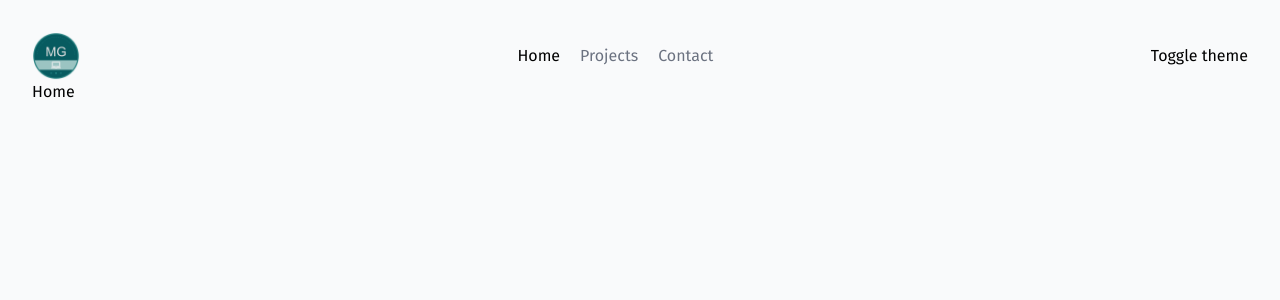
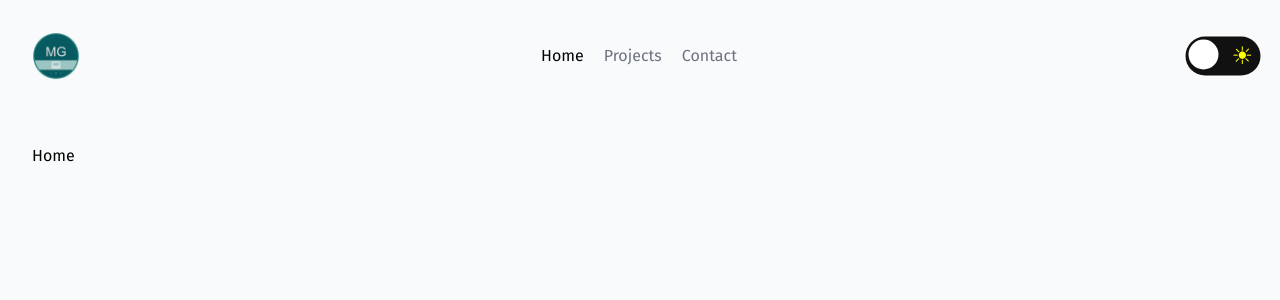
Before and after one commit to gouldie/gouldie.github.io, a Next.js app: page / in a window 1280 px wide. Shown: the top 300 px of the page. Built offline with nearby package versions, Linux system fonts and the light colour scheme.

Commit message:
theme toggle wip

```diff
--- a/components/Header.js
+++ b/components/Header.js
@@ -1,12 +1,11 @@
 import Link from 'next/link'
 import { useRouter } from 'next/router'
 import { useTheme } from 'next-themes'
+import PropTypes from 'prop-types'
 
 export default function Header() {
-  const { theme, setTheme } = useTheme()
-
   return (
-    <header className='my-container pt-8'>
+    <header className='my-container pt-8 pb-16'>
       <nav className='flex justify-center items-center'>
         <a href='#skip' className='sr-only'>
           Skip to content
@@ -24,13 +23,7 @@ export default function Header() {
           <NavItem href='/contact' label='Contact' />
         </div>
 
-        <button
-          onClick={() => {
-            setTheme(theme === 'dark' ? 'light' : 'dark')
-          }}
-        >
-          Toggle theme
-        </button>
+        <ThemeToggle />
       </nav>
     </header>
   )
@@ -54,3 +47,33 @@ function NavItem({ href, label }) {
     </Link>
   )
 }
+
+NavItem.propTypes = {
+  href: PropTypes.string.isRequired,
+  label: PropTypes.string.isRequired
+}
+
+// https://codepen.io/AmirthaShankari/pen/eYpmjmx
+function ThemeToggle() {
+  const { theme, setTheme } = useTheme()
+
+  const toggleTheme = () => {
+    if (theme === 'dark') {
+      setTheme('light')
+      return
+    }
+
+    setTheme('dark')
+  }
+
+  return (
+    <div>
+      <input type='checkbox' className='checkbox' id='checkbox' onClick={toggleTheme} />
+      <label htmlFor='checkbox' className='label'>
+        <span className='moon'>&#9789;</span>
+        <span className='sun'>&#9728;</span>
+        <div className='ball' />
+      </label>
+    </div>
+  )
+}
--- a/pages/_document.js
+++ b/pages/_document.js
@@ -6,7 +6,7 @@ export default function Document() {
       <Head>
         <link rel='icon' href='/favicon.ico' />
       </Head>
-      <body className='text-black dark:text-white'>
+      <body>
         <Main />
         <NextScript />
       </body>
--- a/styles/global.css
+++ b/styles/global.css
@@ -5,11 +5,54 @@
 @tailwind utilities;
 
 #__next {
-  @apply bg-gray-50 dark:bg-gray-900;
+  @apply bg-gray-50 dark:bg-gray-900 text-black dark:text-white;
   min-height: 100vh;
   font-family: 'Fira Sans', sans-serif;
+  transition: background 0.2s linear;
 }
 
 .my-container {
   @apply max-w-7xl mx-auto px-8;
 }
+
+.checkbox {
+  opacity: 0;
+  position: absolute;
+}
+
+.label {
+  width: 50px;
+  height: 26px;
+  background-color: #111;
+  display: flex;
+  border-radius: 50px;
+  align-items: center;
+  justify-content: space-between;
+  padding: 5px;
+  position: relative;
+  transform: scale(1.5);
+}
+
+.ball {
+  width: 20px;
+  height: 20px;
+  background-color: white;
+  position: absolute;
+  top: 2px;
+  left: 2px;
+  border-radius: 50%;
+  transition: transform 0.2s linear;
+}
+
+/*  target the elemenent after the label*/
+.checkbox:checked + .label .ball {
+  transform: translateX(24px);
+}
+
+.moon {
+  color: white;
+}
+
+.sun {
+  color: yellow;
+}
```
